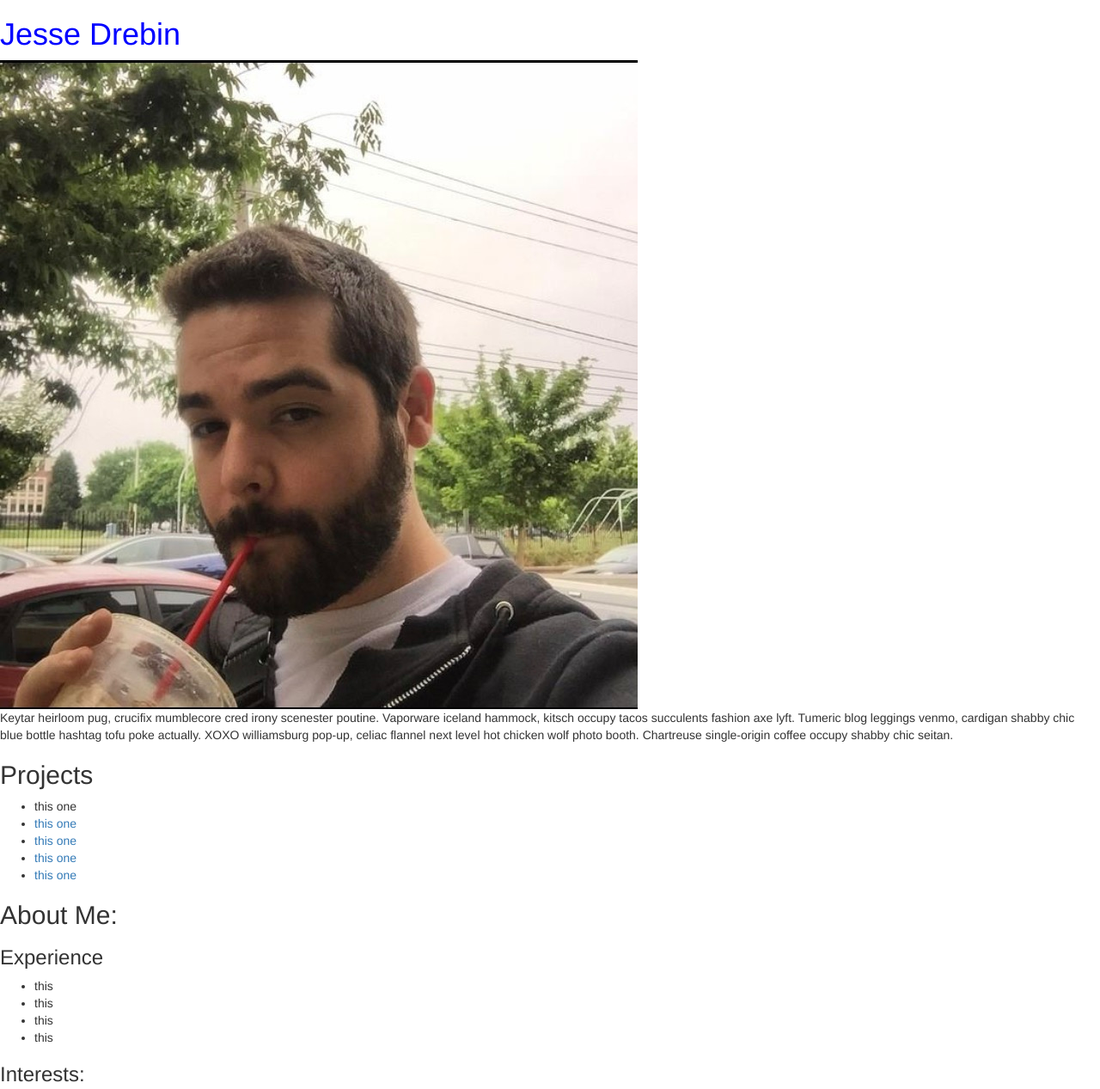
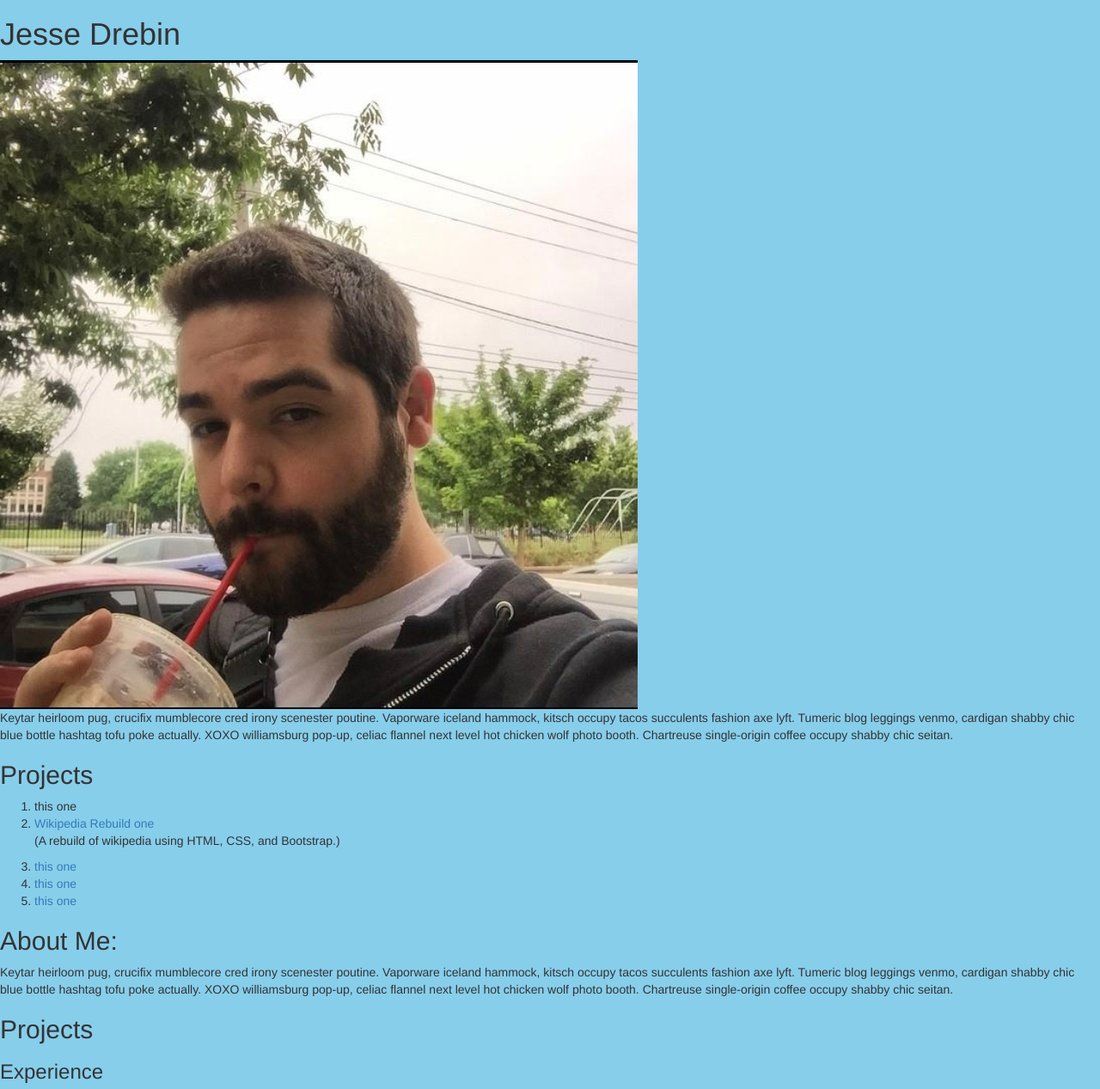
Before and after one commit to Drebnot/portfolio-landing-page, a plain HTML site: page index.html in a window 1280 px wide. Shown: the top 1267 px of the page at 86% size. Drawn offline with Linux system fonts and the light colour scheme.

Commit message:
add background color to page and link to projects list.

```diff
--- a/css/styles.css
+++ b/css/styles.css
@@ -1,3 +1,3 @@
-h1 {
-  color: blue;
+body {
+  background-color: skyblue;
 }
--- a/index.html
+++ b/index.html
@@ -11,17 +11,17 @@
     <img src="img/profile-image.jpg" alt="A profile picture of Jesse Drebin">
     <p>Keytar heirloom pug, crucifix mumblecore cred irony scenester poutine. Vaporware iceland hammock, kitsch occupy tacos succulents fashion axe lyft. Tumeric blog leggings venmo, cardigan shabby chic blue bottle hashtag tofu poke actually. XOXO williamsburg pop-up, celiac flannel next level hot chicken wolf photo booth. Chartreuse single-origin coffee occupy shabby chic seitan.</p>
     <h2>Projects</h2>
-<ul>
+    <ol>
       <li>this one</li>
+      <li> <a href="https://github.com/Drebnot/Wiki-rebuild.git">Wikipedia Rebuild one</a></li>
+      <p>(A rebuild of wikipedia using HTML, CSS, and Bootstrap.)</p>
       <li> <a href="google.com">this one</a></li>
       <li> <a href="google.com">this one</a></li>
       <li> <a href="google.com">this one</a></li>
-  <li> <a href="google.com">this one</a></li>
-
-
-</ul>
-
+    </ol>
     <h2>About Me:</h2>
+    <p>Keytar heirloom pug, crucifix mumblecore cred irony scenester poutine. Vaporware iceland hammock, kitsch occupy tacos succulents fashion axe lyft. Tumeric blog leggings venmo, cardigan shabby chic blue bottle hashtag tofu poke actually. XOXO williamsburg pop-up, celiac flannel next level hot chicken wolf photo booth. Chartreuse single-origin coffee occupy shabby chic seitan.</p>
+    <h2>Projects</p>
     <h3>Experience</h3>
     <ul>
       <li>this</li>
```
Lines whose indentation alone changed are shown as unchanged.
